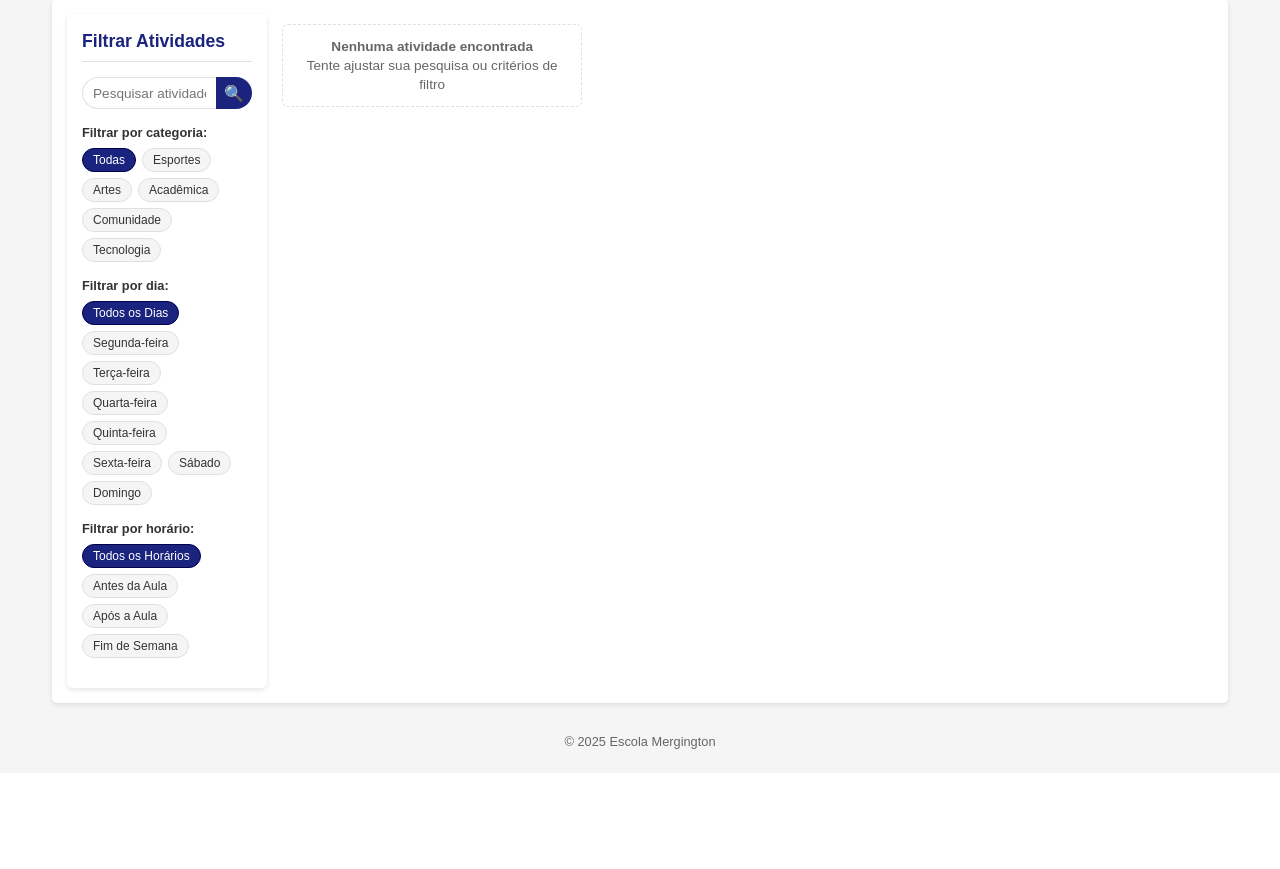
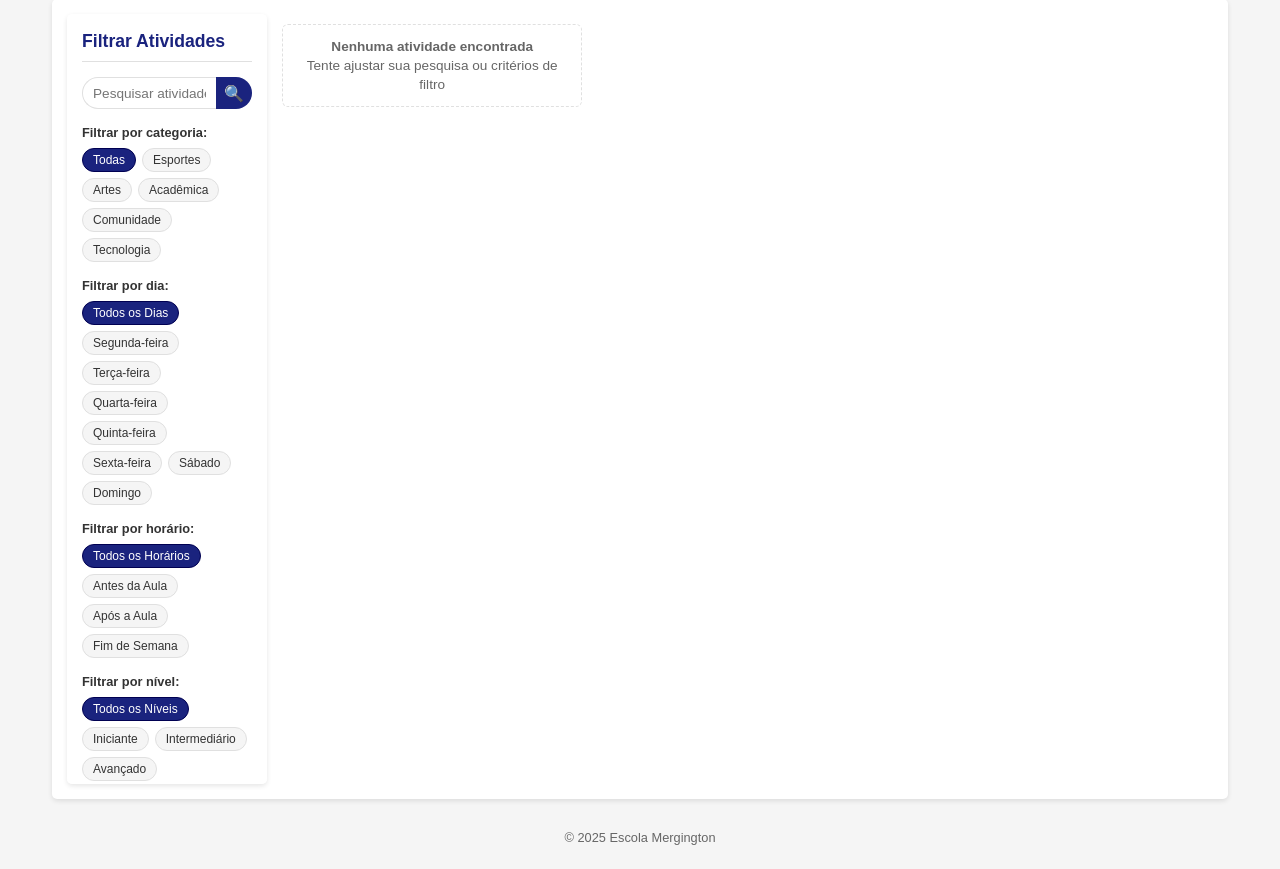
Before and after one commit to BrunoSouzaPicinini/java-copilot-code-agent, a Spring Boot app: page / in a window 1280 px wide. Shown: the part 120-989 px from the top of the page. Before the commit the page ends 869 px from the top, so only its background shows below. Run offline with Spring Boot 4, Linux system fonts and the light colour scheme; data that the repository does not hold is empty; some of the project's set-up classes (security, data sources, template engines, error pages and the like) are left out, and stand-ins take their place.

Commit message:
Frontend implementation: Add difficulty level filtering UI
Co-authored-by: BrunoSouzaPicinini <13426935+BrunoSouzaPicinini@users.noreply.github.com>

```diff
--- a/src/main/resources/static/app.js
+++ b/src/main/resources/static/app.js
@@ -14,6 +14,7 @@ document.addEventListener("DOMContentLoaded", () => {
   const categoryFilters = document.querySelectorAll(".category-filter");
   const dayFilters = document.querySelectorAll(".day-filter");
   const timeFilters = document.querySelectorAll(".time-filter");
+  const difficultyFilters = document.querySelectorAll(".difficulty-filter");
 
   // Authentication elements
   const loginButton = document.getElementById("login-button");
@@ -33,6 +34,7 @@ document.addEventListener("DOMContentLoaded", () => {
   let searchQuery = "";
   let currentDay = "";
   let currentTimeRange = "";
+  let currentDifficultyLevel = "";
 
   // Authentication state
   let currentUser = null;
@@ -56,6 +58,12 @@ document.addEventListener("DOMContentLoaded", () => {
     const activeTimeFilter = document.querySelector(".time-filter.active");
     if (activeTimeFilter) {
       currentTimeRange = activeTimeFilter.dataset.time;
+    }
+
+    // Initialize difficulty filter
+    const activeDifficultyFilter = document.querySelector(".difficulty-filter.active");
+    if (activeDifficultyFilter) {
+      currentDifficultyLevel = activeDifficultyFilter.dataset.difficulty;
     }
   }
 
@@ -297,7 +305,7 @@ document.addEventListener("DOMContentLoaded", () => {
     return details.schedule;
   }
 
-  // Função para buscar atividades da API com filtros opcionais de dia e horário
+  // Função para buscar atividades da API com filtros opcionais de dia, horário e nível de dificuldade
   async function fetchActivities() {
     // Exibir esqueletos de carregamento primeiro
     showLoadingSkeletons();
@@ -324,6 +332,11 @@ document.addEventListener("DOMContentLoaded", () => {
           queryParams.push(`start_time=${encodeURIComponent(range.start)}`);
           queryParams.push(`end_time=${encodeURIComponent(range.end)}`);
         }
+      }
+
+      // Lidar com filtro de nível de dificuldade
+      if (currentDifficultyLevel) {
+        queryParams.push(`difficulty_level=${encodeURIComponent(currentDifficultyLevel)}`);
       }
 
       const queryString =
@@ -579,6 +592,19 @@ document.addEventListener("DOMContentLoaded", () => {
     });
   });
 
+  // Add event listeners for difficulty filter buttons
+  difficultyFilters.forEach((button) => {
+    button.addEventListener("click", () => {
+      // Update active class
+      difficultyFilters.forEach((btn) => btn.classList.remove("active"));
+      button.classList.add("active");
+
+      // Update current difficulty filter and fetch activities
+      currentDifficultyLevel = button.dataset.difficulty;
+      fetchActivities();
+    });
+  });
+
   // Open registration modal
   function openRegistrationModal(activityName) {
     modalActivityName.textContent = activityName;
--- a/src/main/resources/static/index.html
+++ b/src/main/resources/static/index.html
@@ -99,6 +99,18 @@
                 <button class="time-filter" data-time="weekend">Fim de Semana</button>
               </div>
             </div>
+
+            <!-- Difficulty Filter -->
+            <div class="filter-container difficulty-filter-container">
+              <div class="filter-label">Filtrar por nível:</div>
+              <div class="difficulty-filters" id="difficulty-filters">
+                <button class="difficulty-filter active" data-difficulty="">Todos os Níveis</button>
+                <button class="difficulty-filter" data-difficulty="beginner">Iniciante</button>
+                <button class="difficulty-filter" data-difficulty="intermediate">Intermediário</button>
+                <button class="difficulty-filter" data-difficulty="advanced">Avançado</button>
+                <button class="difficulty-filter" data-difficulty="all">Sem Nível Específico</button>
+              </div>
+            </div>
           </aside>
 
           <!-- Activities Content -->
--- a/src/main/resources/static/styles.css
+++ b/src/main/resources/static/styles.css
@@ -539,7 +539,8 @@ footer {
 
 .category-filters,
 .day-filters,
-.time-filters {
+.time-filters,
+.difficulty-filters {
   display: flex;
   flex-wrap: wrap;
   gap: 6px;
@@ -547,7 +548,8 @@ footer {
 
 .category-filter,
 .day-filter,
-.time-filter {
+.time-filter,
+.difficulty-filter {
   background-color: var(--background);
   border: 1px solid var(--border);
   color: var(--text-primary);
@@ -560,7 +562,8 @@ footer {
 
 .category-filter.active,
 .day-filter.active,
-.time-filter.active {
+.time-filter.active,
+.difficulty-filter.active {
   background-color: var(--primary);
   color: white;
   border-color: var(--primary-dark);
@@ -568,12 +571,14 @@ footer {
 
 .category-filter:hover,
 .day-filter:hover,
-.time-filter:hover {
+.time-filter:hover,
+.difficulty-filter:hover {
   background-color: var(--primary-light);
   color: white;
 }
 
-.time-filters {
+.time-filters,
+.difficulty-filters {
   width: 100%;
 }
 
```
